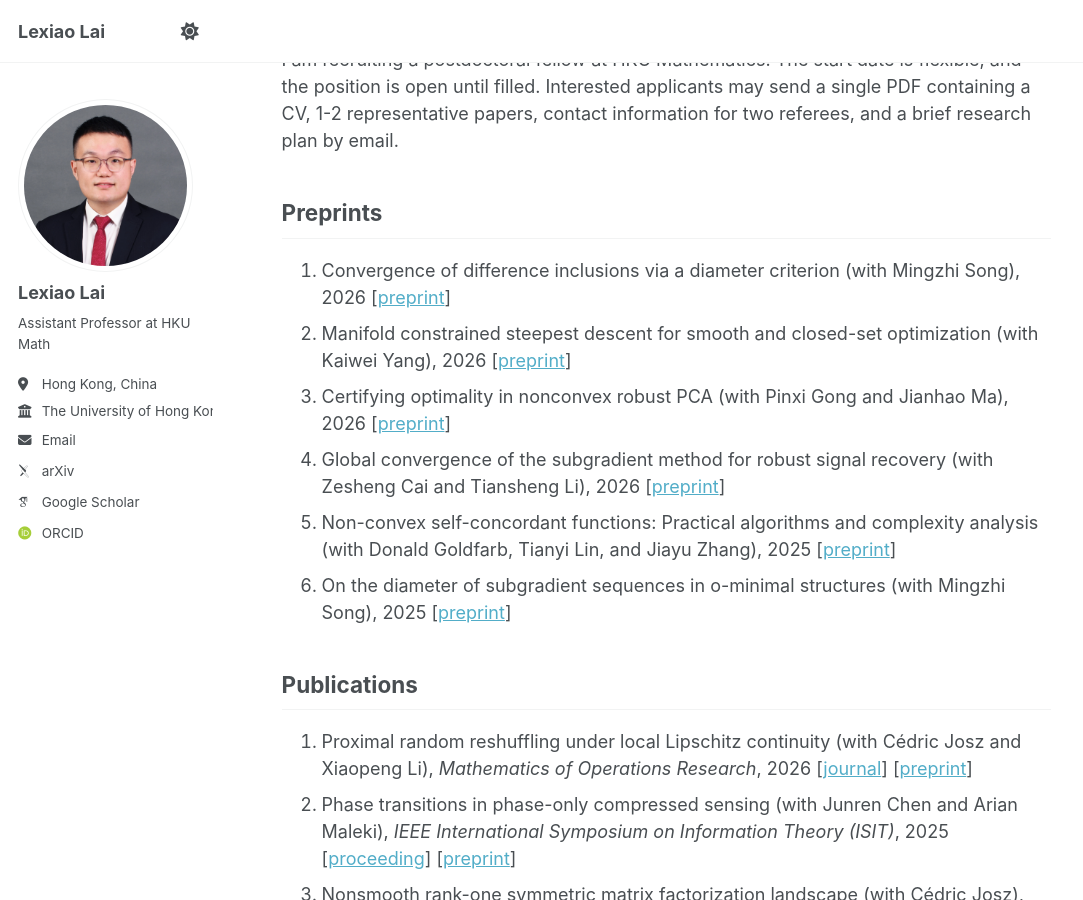
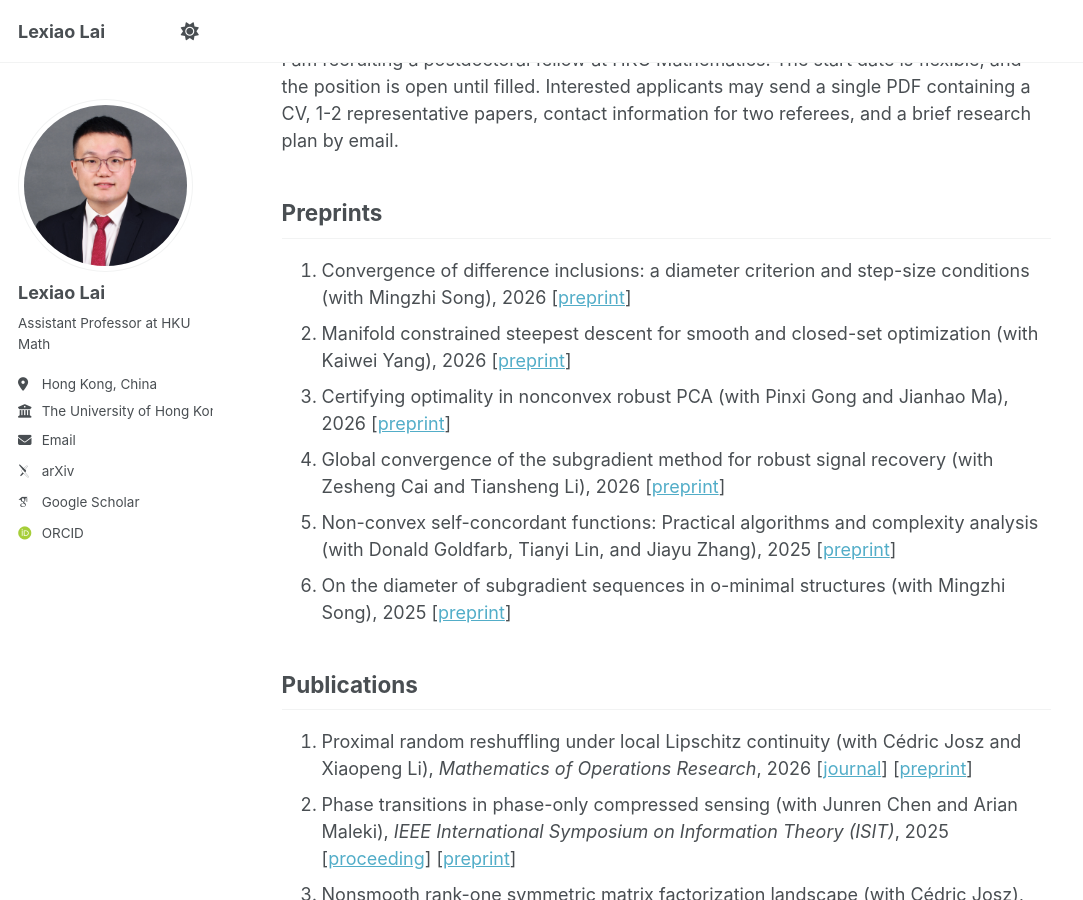
Before and after one commit to LexiaoLai/Lexiaolai.github.io, a Jekyll site: the page built from _pages/about.md, in a window 1280 px wide and 900 px high, scrolled down 372 px. Shown: the whole window, without its empty margins (0-1083 px from the left). Built offline with Jekyll 4.4.1, drawn with Linux system fonts in a browser that asks for light colours; some web fonts are replaced.

Commit message:
Update difference inclusions preprint title

```diff
--- a/_pages/about.md
+++ b/_pages/about.md
@@ -18,7 +18,7 @@ I am Lexiao Lai 赖乐潇, an Assistant Professor in the [Department of Mathemat
 I am recruiting a postdoctoral fellow at HKU Mathematics. The start date is flexible, and the position is open until filled. Interested applicants may send a single PDF containing a CV, 1-2 representative papers, contact information for two referees, and a brief research plan by email.
 
 ## Preprints
-1. Convergence of difference inclusions via a diameter criterion (with Mingzhi Song), 2026 [[preprint](https://arxiv.org/abs/2605.14345)]
+1. Convergence of difference inclusions: a diameter criterion and step-size conditions (with Mingzhi Song), 2026 [[preprint](https://arxiv.org/abs/2605.14345)]
 1. Manifold constrained steepest descent for smooth and closed-set optimization (with Kaiwei Yang), 2026 [[preprint](https://arxiv.org/abs/2601.21487)]
 1. Certifying optimality in nonconvex robust PCA (with Pinxi Gong and Jianhao Ma), 2026 [[preprint](https://arxiv.org/abs/2601.21333)]
 1. Global convergence of the subgradient method for robust signal recovery (with Zesheng Cai and Tiansheng Li), 2026 [[preprint](https://arxiv.org/abs/2601.10062)]
```
Also changed, not shown: 1 other file.
